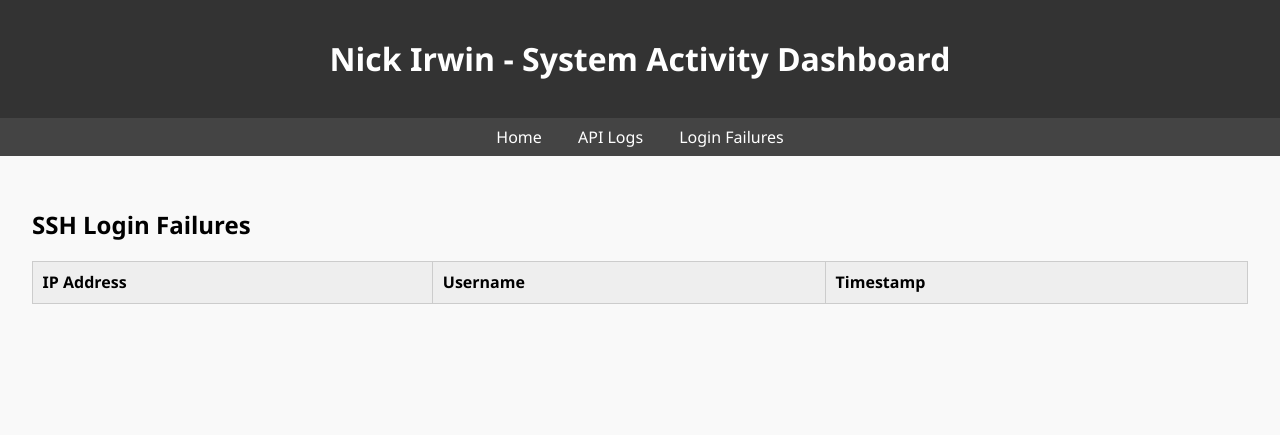
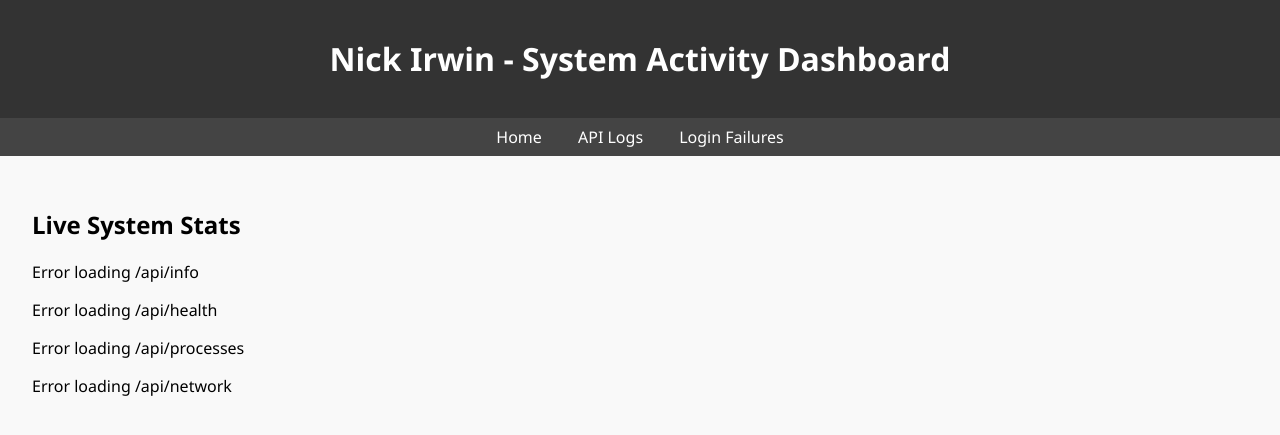
Before and after one commit to nick98555/flask-ec2-api, a Python web app: template templates/dashboard.html in a window 1280 px wide. Shown: the top 435 px of the page. Run offline with Jinja, Linux system fonts and the light colour scheme; the template is opened without the code that fills it, so the values that code supplies are empty.

Commit message:
updated dashboard landing page to display API stats

```diff
--- a/app.py
+++ b/app.py
@@ -128,7 +128,9 @@ def api_logs_dashboard():
     conn.close()
     return render_template("apilogs.html", logs=logs)
 
-
+ @app.route("/dashboard")
+def dashboard():
+    return render_template("dashboard.html")
 
 def init_db():
     conn = sqlite3.connect("apilogs.db")
--- a/templates/dashboard.html
+++ b/templates/dashboard.html
@@ -1,25 +1,78 @@
 {% extends "base.html" %}
 
-{% block title %}Failed Login Attempts{% endblock %}
+{% block title %}System Dashboard{% endblock %}
 
 {% block content %}
-<h2>SSH Login Failures</h2>
-<table>
-    <thead>
-        <tr>
-            <th>IP Address</th>
-            <th>Username</th>
-            <th>Timestamp</th>
-        </tr>
-    </thead>
-    <tbody>
-        {% for row in logins %}
-        <tr>
-            <td>{{ row[0] }}</td>
-            <td>{{ row[1] }}</td>
-            <td>{{ row[2] }}</td>
-        </tr>
-        {% endfor %}
-    </tbody>
-</table>
+<h2>Live System Stats</h2>
+
+<div id="system-info"></div>
+<div id="health"></div>
+<div id="processes"></div>
+<div id="network"></div>
+
+<script>
+async function fetchAndDisplay(endpoint, targetId, formatter) {
+    try {
+        const response = await fetch(endpoint);
+        const data = await response.json();
+        document.getElementById(targetId).innerHTML = formatter(data);
+    } catch (err) {
+        document.getElementById(targetId).innerHTML = `<p>Error loading ${endpoint}</p>`;
+    }
+}
+
+function formatSystemInfo(data) {
+    return `
+        <h3>System Info</h3>
+        <ul>
+            <li><strong>Hostname:</strong> ${data.hostname}</li>
+            <li><strong>OS:</strong> ${data.os} (${data.os_version})</li>
+            <li><strong>Python:</strong> ${data.python_version}</li>
+            <li><strong>Uptime:</strong> ${data.uptime}</li>
+        </ul>`;
+}
+
+function formatHealth(data) {
+    return `
+        <h3>System Health</h3>
+        <ul>
+            <li><strong>CPU Usage:</strong> ${data.cpu_usage_percent}</li>
+            <li><strong>Memory Usage:</strong> ${data.memory_usage_percent}</li>
+            <li><strong>Disk Usage:</strong> ${data.disk_usage_percent}</li>
+        </ul>`;
+}
+
+function formatProcesses(data) {
+    return `
+        <h3>Top Processes</h3>
+        <table>
+            <thead><tr><th>PID</th><th>Name</th><th>Memory %</th></tr></thead>
+            <tbody>
+                ${data.map(p => `<tr><td>${p.pid}</td><td>${p.name}</td><td>${p.memory_percent}</td></tr>`).join("")}
+            </tbody>
+        </table>`;
+}
+
+function formatNetwork(data) {
+    const interfaces = Object.entries(data.interfaces).map(([iface, val]) => {
+        return `<li><strong>${iface}</strong>: ${val.ip_addresses.join(", ")}</li>`;
+    }).join("");
+
+    const status = Object.entries(data.interface_status).map(([iface, up]) => {
+        return `<li><strong>${iface}</strong>: ${up ? "🟢 Up" : "🔴 Down"}</li>`;
+    }).join("");
+
+    return `
+        <h3>Network Interfaces</h3>
+        <ul>${interfaces}</ul>
+        <h4>Status</h4>
+        <ul>${status}</ul>`;
+}
+
+fetchAndDisplay("/api/info", "system-info", formatSystemInfo);
+fetchAndDisplay("/api/health", "health", formatHealth);
+fetchAndDisplay("/api/processes", "processes", formatProcesses);
+fetchAndDisplay("/api/network", "network", formatNetwork);
+</script>
+
 {% endblock %}
```
